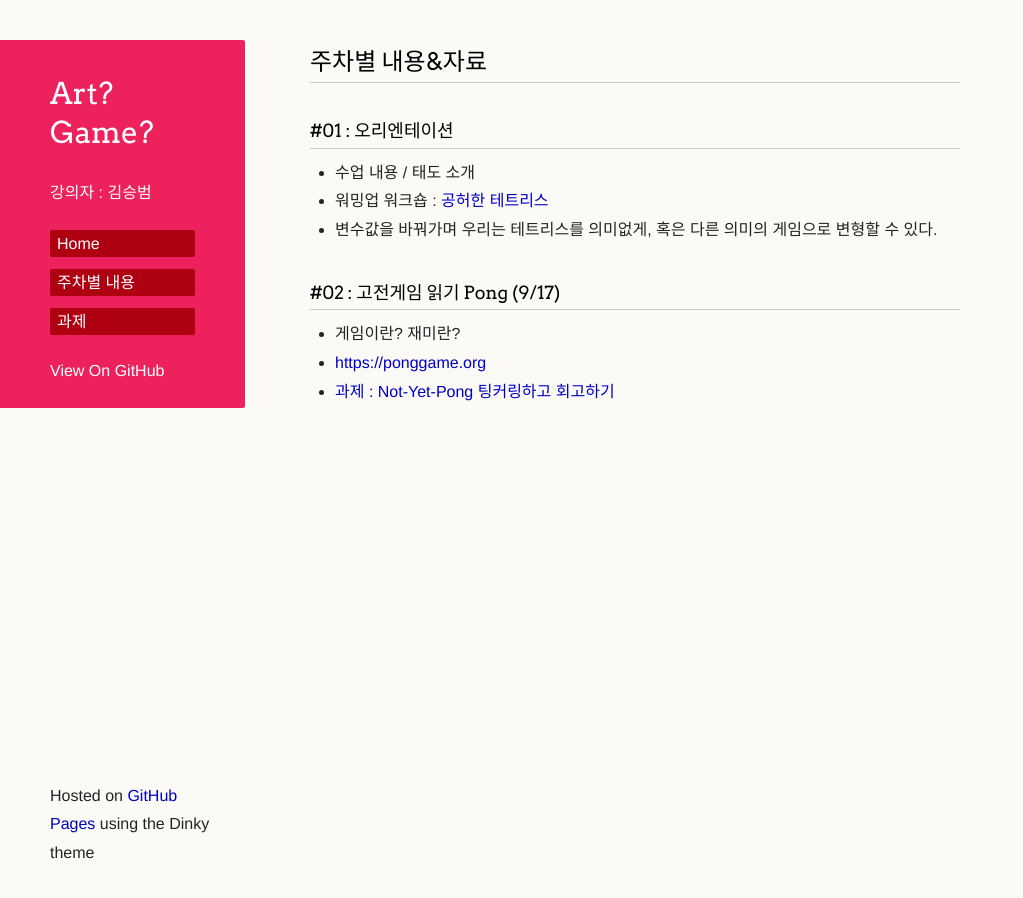
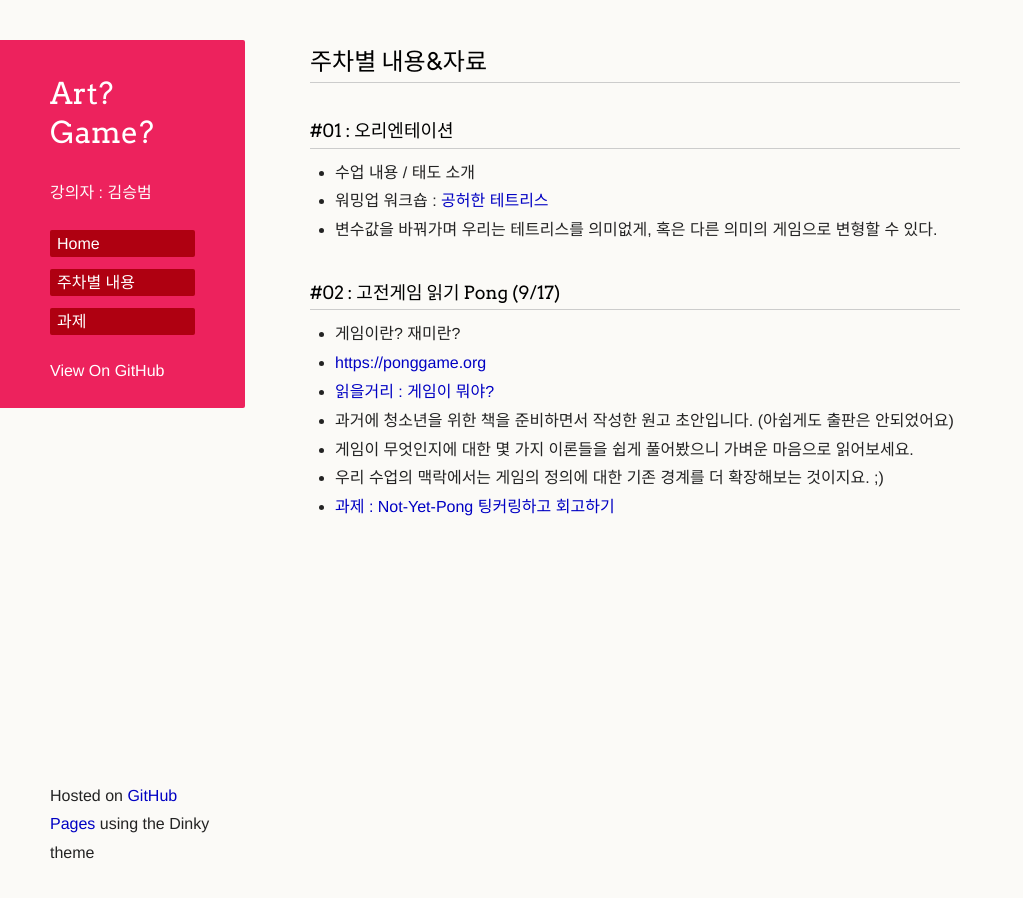
Before and after one commit to picxenk/SIA2019ArtGame, a Jekyll site: the page built from curriculum.md, in a window 1280 px wide. Shown: the whole page, without its empty margins (0-1023 px from the left). Built offline with Jekyll 4.4.1, drawn with Linux system fonts in a browser that asks for light colours; our own code applies the rules of GitHub Pages for plain Markdown files; a script that is not in the unit is left out; the repository's description, which GitHub fills in, is left out.

Commit message:
add reading

```diff
--- a/curriculum.md
+++ b/curriculum.md
@@ -8,4 +8,8 @@
 ### #02 : 고전게임 읽기 Pong (9/17)
  * 게임이란? 재미란?
  * <https://ponggame.org>
+ * [읽을거리 : 게임이 뭐야?](/5_1_what_is_game.pdf)
+  * 과거에 청소년을 위한 책을 준비하면서 작성한 원고 초안입니다. (아쉽게도 출판은 안되었어요)
+  * 게임이 무엇인지에 대한 몇 가지 이론들을 쉽게 풀어봤으니 가벼운 마음으로 읽어보세요.
+  * 우리 수업의 맥락에서는 게임의 정의에 대한 기존 경계를 더 확장해보는 것이지요. ;)
  * [과제 : Not-Yet-Pong 팅커링하고 회고하기](homework.md)
```
Also changed, not shown: 1 other file.
